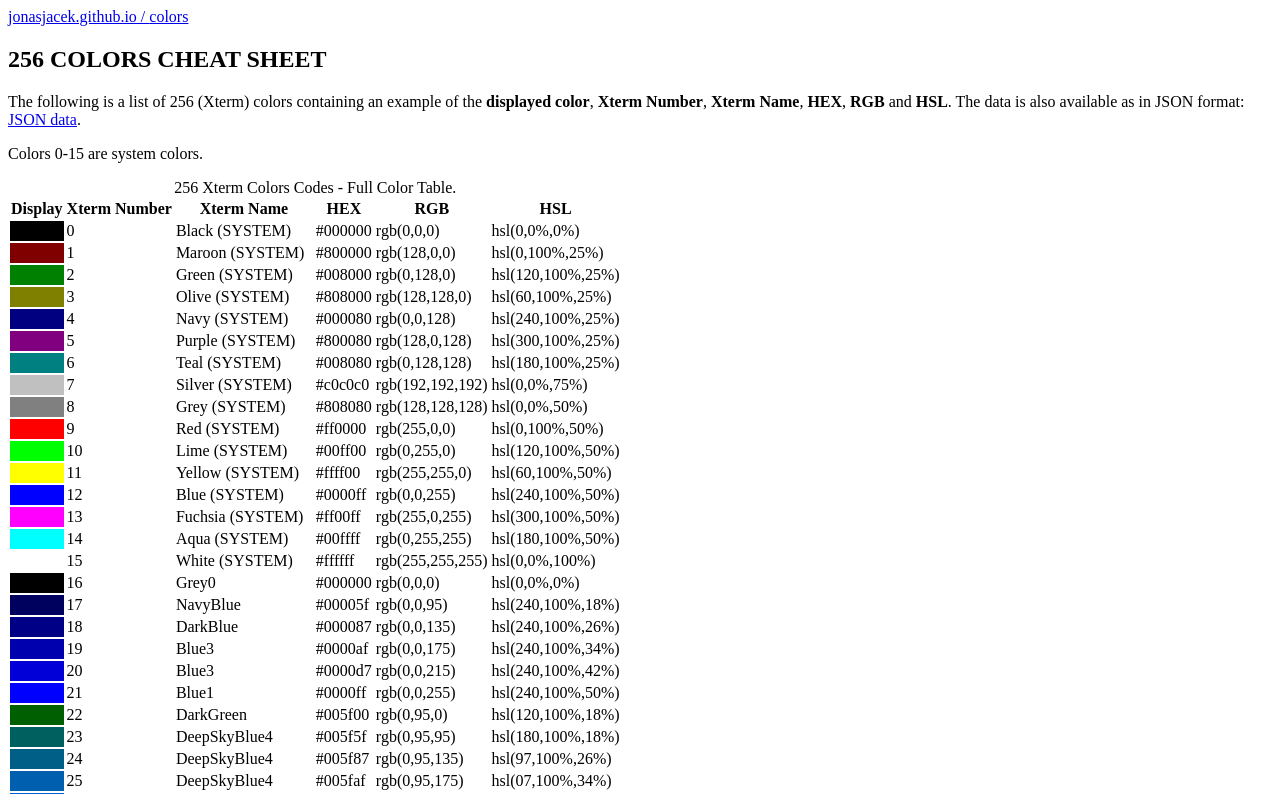
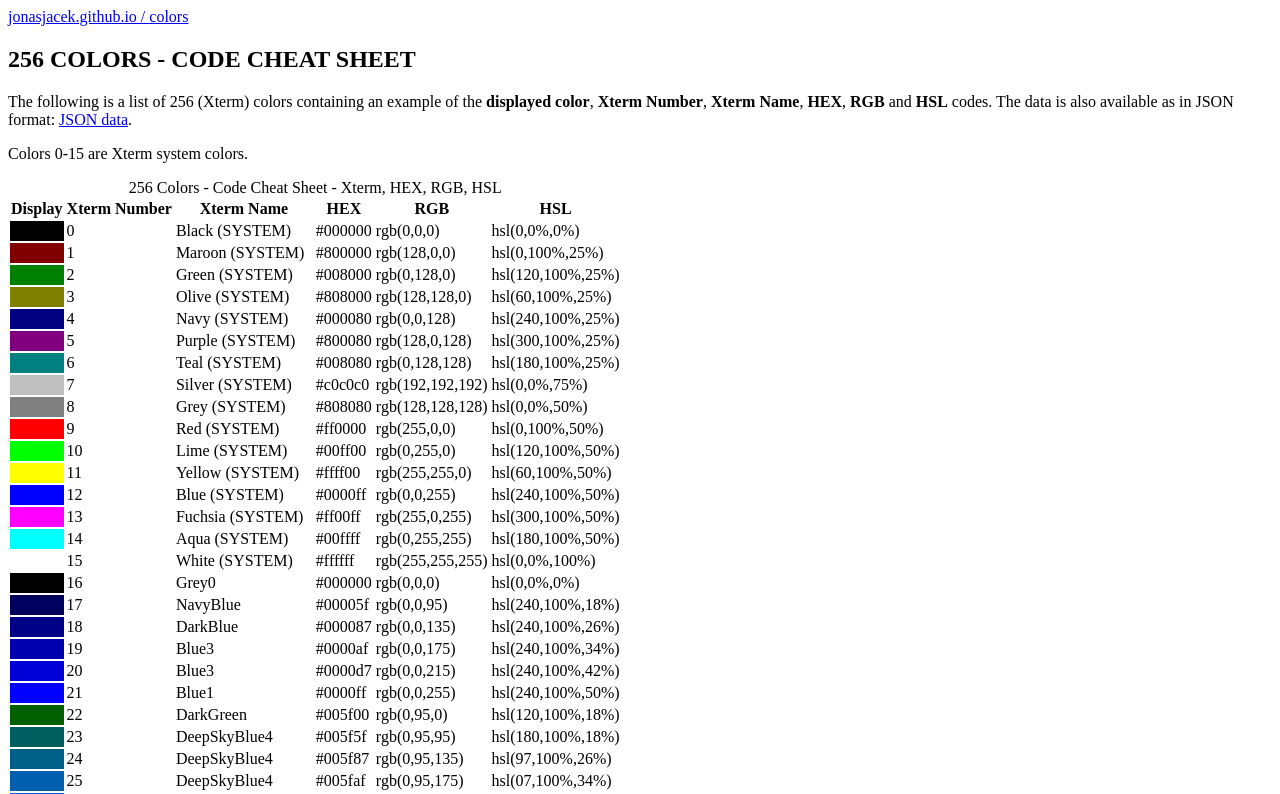
Before and after one commit to jonasjacek/colors, a plain HTML site: page index.html in a window 1280 px wide. Shown: the top 794 px of the page. Drawn offline with Linux system fonts and the light colour scheme.

Commit message:
updated meta data

```diff
--- a/index.html
+++ b/index.html
@@ -2,8 +2,8 @@
 <html lang="en">
   <head>
     <meta charset="utf-8">
-    <title>256 Colors Cheat Sheet - XTERM, HEX, RGB, HSL</title>
-    <meta name="description" content="List of 256 colors for Xterm prompt and Bash (console). Displayed color, Xterm Name, Xterm Number, HEX, RGB and HSL.">
+    <title>256 Colors - Code Cheat Sheet - Xterm, HEX, RGB, HSL</title>
+    <meta name="description" content="List of 256 colors for Xterm prompt (console). Contains displayed color, Xterm Name, Xterm Number, HEX, RGB and HSL codes.">
     <meta name="viewport" content="width=device-width, initial-scale=1.0">
     <link rel="stylesheet" media="screen" href="/screen.css">
   </head>
@@ -11,11 +11,11 @@
     <header><a href="https://jonasjacek.github.io/"><span>jonasjacek.github.io / </span></a> <a href="https://jonasjacek.github.io/colors/" title="256 Colors Cheat Sheet">colors</a></header>
     <main>
       <article>
-        <h1>256 COLORS CHEAT SHEET</h1>
-        <p>The following is a list of 256 (Xterm) colors containing an example of the <strong>displayed color</strong>, <strong>Xterm Number</strong>, <strong>Xterm Name</strong>, <strong>HEX</strong>, <strong>RGB</strong> and <strong>HSL</strong>. The data is also available as in JSON format: <a href="data.json">JSON data</a>.</p>
-        <p>Colors 0-15 are system colors.</p>
+        <h1>256 COLORS - CODE CHEAT SHEET</h1>
+        <p>The following is a list of 256 (Xterm) colors containing an example of the <strong>displayed color</strong>, <strong>Xterm Number</strong>, <strong>Xterm Name</strong>, <strong>HEX</strong>, <strong>RGB</strong> and <strong>HSL</strong> codes. The data is also available as in JSON format: <a href="data.json">JSON data</a>.</p>
+        <p>Colors 0-15 are Xterm system colors.</p>
         <table>
-          <caption>256 Xterm Colors Codes - Full Color Table.</caption>
+          <caption>256 Colors - Code Cheat Sheet - Xterm, HEX, RGB, HSL</caption>
           <thead>
             <tr><th>Display</th><th>Xterm Number</th><th>Xterm Name</th><th>HEX</th><th>RGB</th><th>HSL</th></tr>
           </thead>
```
